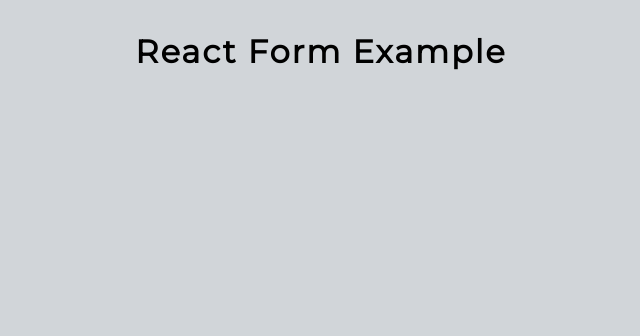
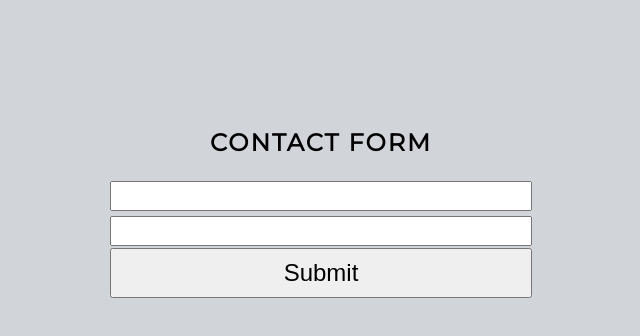
Before and after one commit to MAbdurahman/react-forms-example, a React (Create React App) app: page / in a window 1280 px wide. Shown: the top 336 px of the page, without its empty margins (319-959 px from the left). Built offline with nearby package versions, Linux system fonts and the light colour scheme.

Commit message:
Modify App.js; add UserForm.jsx and UserForm.css

```diff
--- a/src/App.js
+++ b/src/App.js
@@ -1,11 +1,13 @@
 import React, { Component } from 'react';
+import UserForm from './components/forms/UserForm';
 import './App.css';
+
 
 export default class App extends Component {
   render() {
     return (
       <div className='center'>
-        <h1>React Form Example</h1>
+        <UserForm />
       </div>
     );
   };
--- /dev/null
+++ b/src/components/forms/UserForm.css
@@ -0,0 +1,38 @@
+.contact-form {
+   margin: 8em auto;
+}
+
+.contact-form h2 {
+   margin-bottom: 1em;
+   text-align: center;
+   text-transform: uppercase;
+}
+
+.contact-form Form {
+   width: 33%;
+   margin: 0 auto;
+}
+
+.contact-form input {
+   width: 100%;
+   height: 30px;
+   margin-bottom: .25em;
+   font-size: 1.25rem;
+
+}
+.contact-form span {
+   display: block;
+   width: 100%;
+   height: 15px;
+   margin-bottom: .5em;
+   color: rgb(245, 41, 41);
+   font-size: .75rem;
+}
+
+.contact-form button {
+   display: block;
+   height: 50px;
+   width: 100%;
+   margin-top: -1em;
+   font-size: 1.5rem;
+}
--- /dev/null
+++ b/src/components/forms/UserForm.jsx
@@ -0,0 +1,59 @@
+import React, { Component } from 'react';
+import { Formik, Form, Field, ErrorMessage } from 'formik'
+import './UserForm.css';
+
+export default class UserForm extends Component {
+   constructor(props) {
+      super(props);
+
+   }
+
+   render() {
+      // const email_pattern = /^[A-Za-z\.\-_0-9]*[@][A-Za-z]*[\.][a-z]{2,4}$/;
+      const email_pattern = /^[A-Z0-9._%+-]+@[A-Z0-9.-]+\.[A-Z]{2,}$/i;
+
+      return (
+         <div className='contact-form'>
+            <h2>Contact Form</h2>
+            <Formik
+               initialValues={{ email: '', password: '' }}
+               validate={values => {
+                  let errors = {};
+                  if (!values.email) {
+                     errors.email = 'Email is required!';
+
+                  } else if (!email_pattern.test(values.email)) {
+                     errors.email = 'Invalid email address!';
+                  }
+                  return errors;
+               }}
+               onSubmit={(values, { setSubmitting }) => {
+                  setTimeout(() => {
+                     alert(JSON.stringify(values, null, 2));
+                     setSubmitting(false);
+                  }, 400);
+               }}
+            >
+               {({ isSubmitting }) => (
+                  <Form>
+                     <div>
+                        <Field type='email' name='email' fullWidth />
+                        <ErrorMessage name='email' component='span' />
+                     </div>
+                     <div>
+                        <Field type='password' name='password' fullWidth />
+                        <Field type='password' component='span' />
+                     </div>
+
+                     <button type='submit' disabled={isSubmitting} fullWidth>
+                        Submit
+                     </button>
+
+                  </Form>
+               )}
+
+            </Formik>
+         </div>
+      );
+   };
+};
```
